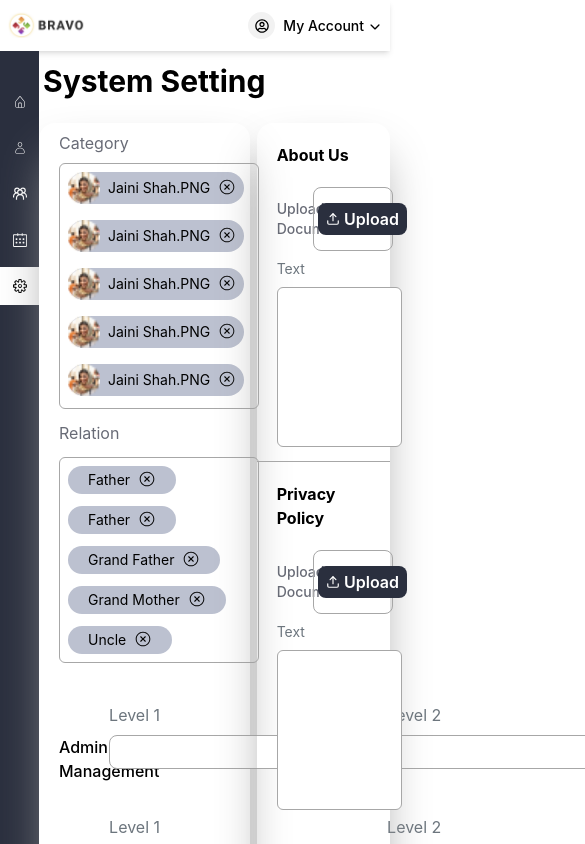
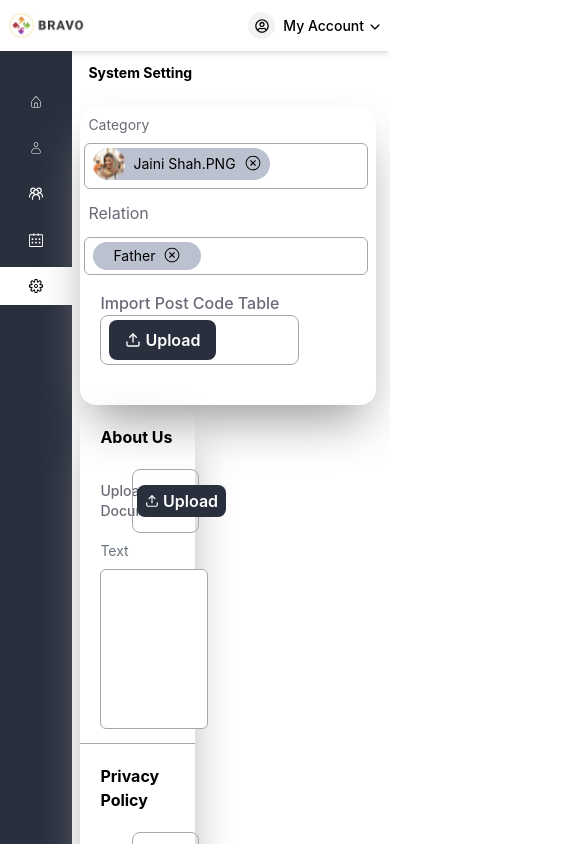
Before and after one commit to Impactmindz-Tech/bravo, a React (Vite) app: page /systemsetting in a window 390 px wide. Shown: the top 844 px of the page, 585 px wide, since content can reach past the window. Built offline with nearby package versions, Linux system fonts and the light colour scheme.

Commit message:
working on responsive in system setting page

```diff
--- a/src/GroupManagement.jsx
+++ b/src/GroupManagement.jsx
@@ -99,8 +99,8 @@ export default function GroupManagement() {
                     </td>
 
                     <td className="px-4 py-4">
-                      <div className="flex gap-2">
-                        <div className="flex justify-center w-[200px]">
+                      <div className="flex gap-2 justify-center">
+                        <div className="flex justify-center w-[200px] ">
                         Jaini shah, Dipal Shah, Kinjal Bholi, Kinal Patel,Yash Patel, vibha shah...
                       </div>
                       </div>
--- a/src/SystemSetting.jsx
+++ b/src/SystemSetting.jsx
@@ -39,29 +39,17 @@ export default function SystemSetting() {
         {/* right side section */}
         <div className="w-[90%] m-auto">
           {/* top title */}
-          <div className="flex justify-between px-1 my-3">
-            <h1 className="text-3xl font-bold">System Setting</h1>
+          <div className="flex justify-between px-1 my-3 ">
+            <h1 className="text-3xl font-bold sm:text-sm sm:pl-3">System Setting</h1>
           </div>
 
-          <div className="flex my-6 justify-between">
+          <div className="flex my-6 justify-between sm:flex-col sm:mx-2">
             {/* left section */}
-            <div className="w-[60%]  shadow-2xl shadow-[#969696] rounded-2xl">
+            <div className="w-[60%]  shadow-2xl shadow-[#969696] rounded-2xl sm:w-[98%]">
               {/* category */}
-              <h1 className="my-2 mx-5 text-blue-300">Category</h1>
-              <div className="flex flex-wrap border gap-3 w-[95%] rounded-md py-2 px-2 list-none border-borderOutlineColor-900 mx-5">
-                <li className="bg-[#BCC1D0]  rounded-full  text-sm flex justify-start mb-1 gap-2 pr-2">
-                  <div className="rounded-full">
-                    <img
-                      src={settingUser}
-                      alt="user image"
-                      className="object-contain h-8"
-                    />
-                  </div>
-                  <span className="pt-1.5">Jaini Shah.PNG</span>
-                  <i className="text-lg text-black pt-1.5">
-                    <IoIosCloseCircleOutline className="cursor-pointer" />
-                  </i>
-                </li>
+              <h1 className="my-2 mx-5 text-blue-300 sm:text-sm sm:mx-2 ">Category</h1>
+              <div className="flex flex-wrap border gap-3 w-[95%] rounded-md py-2 px-2 list-none border-borderOutlineColor-900 mx-5 sm:mx-1 sm:w-[96%] sm:py-1">
+
 
                 <li className="bg-[#BCC1D0]  rounded-full  text-sm flex justify-start mb-1 gap-2 pr-2">
                   <div className="rounded-full">
@@ -71,58 +59,18 @@ export default function SystemSetting() {
                       className="object-contain h-8"
                     />
                   </div>
-                  <span className="pt-1.5">Jaini Shah.PNG</span>
+                  <span className="pt-1.5 sm:text-sm">Jaini Shah.PNG</span>
                   <i className="text-lg text-black pt-1.5">
                     <IoIosCloseCircleOutline className="cursor-pointer" />
                   </i>
                 </li>
 
-                <li className="bg-[#BCC1D0]  rounded-full  text-sm flex justify-start mb-1 gap-2 pr-2">
-                  <div className="rounded-full">
-                    <img
-                      src={settingUser}
-                      alt="user image"
-                      className="object-contain h-8"
-                    />
-                  </div>
-                  <span className="pt-1.5">Jaini Shah.PNG</span>
-                  <i className="text-lg text-black pt-1.5">
-                    <IoIosCloseCircleOutline className="cursor-pointer" />
-                  </i>
-                </li>
 
-                <li className="bg-[#BCC1D0]  rounded-full  text-sm flex justify-start mb-1 gap-2 pr-2">
-                  <div className="rounded-full">
-                    <img
-                      src={settingUser}
-                      alt="user image"
-                      className="object-contain h-8"
-                    />
-                  </div>
-                  <span className="pt-1.5">Jaini Shah.PNG</span>
-                  <i className="text-lg text-black pt-1.5">
-                    <IoIosCloseCircleOutline className="cursor-pointer" />
-                  </i>
-                </li>
-
-                <li className="bg-[#BCC1D0]  rounded-full  text-sm flex justify-start mb-1 gap-2 pr-2">
-                  <div className="rounded-full">
-                    <img
-                      src={settingUser}
-                      alt="user image"
-                      className="object-contain h-8"
-                    />
-                  </div>
-                  <span className="pt-1.5">Jaini Shah.PNG</span>
-                  <i className="text-lg text-black pt-1.5">
-                    <IoIosCloseCircleOutline className="cursor-pointer" />
-                  </i>
-                </li>
               </div>
               {/* relation */}
 
-              <h1 className="my-3 mx-5 text-blue-300">Relation</h1>
-              <div className="flex flex-wrap border gap-3 w-[95%] rounded-md py-2 px-2 list-none border-borderOutlineColor-900 mx-5">
+              <h1 className="my-3 mx-5 text-blue-300 sm:mx-2">Relation</h1>
+              <div className="flex flex-wrap border gap-3 w-[95%] rounded-md py-2 px-2 list-none border-borderOutlineColor-900 mx-5 sm:mx-1 sm:w-[96%] sm:py-1">
                 <li className="bg-[#BCC1D0]  rounded-full  text-sm flex justify-center py-1 gap-2 px-5">
                   <span className="">Father</span>
                   <i className="text-lg text-black">
@@ -130,37 +78,10 @@ export default function SystemSetting() {
                   </i>
                 </li>
 
-                <li className="bg-[#BCC1D0]  rounded-full  text-sm flex justify-center py-1 gap-2 px-5">
-                  <span className="">Father</span>
-                  <i className="text-lg text-black">
-                    <IoIosCloseCircleOutline className="cursor-pointer" />
-                  </i>
-                </li>
-
-                <li className="bg-[#BCC1D0]  rounded-full  text-sm flex justify-center py-1 gap-2 px-5">
-                  <span className="">Grand Father</span>
-                  <i className="text-lg text-black">
-                    <IoIosCloseCircleOutline className="cursor-pointer" />
-                  </i>
-                </li>
-
-                <li className="bg-[#BCC1D0]  rounded-full  text-sm flex justify-center py-1 gap-2 px-5">
-                  <span className="">Grand Mother</span>
-                  <i className="text-lg text-black">
-                    <IoIosCloseCircleOutline className="cursor-pointer" />
-                  </i>
-                </li>
-
-                <li className="bg-[#BCC1D0]  rounded-full  text-sm flex justify-center py-1 gap-2 px-5">
-                  <span className="">Uncle</span>
-                  <i className="text-lg text-black">
-                    <IoIosCloseCircleOutline className="cursor-pointer" />
-                  </i>
-                </li>
               </div>
 
               {/* admin management */}
-              <div className="flex ml-5 mt-10 gap-3">
+              <div className="flex ml-5 mt-10 gap-3 sm:hidden">
                 <span className="font-medium py-8 w-[20%]">
                   Admin Management
                 </span>
@@ -185,7 +106,7 @@ export default function SystemSetting() {
               </div>
 
               {/* user management */}
-              <div className="flex ml-5 gap-3">
+              <div className="flex ml-5 gap-3 sm:hidden">
                 <span className="font-medium py-8 w-[20%]">
                   User Management
                 </span>
@@ -211,8 +132,8 @@ export default function SystemSetting() {
 
               {/* file management */}
 
-              <div className="flex mb-10 pl-5 mt-4">
-                <h4 className="text-blue-300 w-[25%] font-medium">
+              <div className="flex mb-10 pl-5 mt-4 sm:flex-col">
+                <h4 className="text-blue-300 w-[25%] font-medium sm:w-[100%]">
                   Import Post Code Table
                 </h4>
 
```
